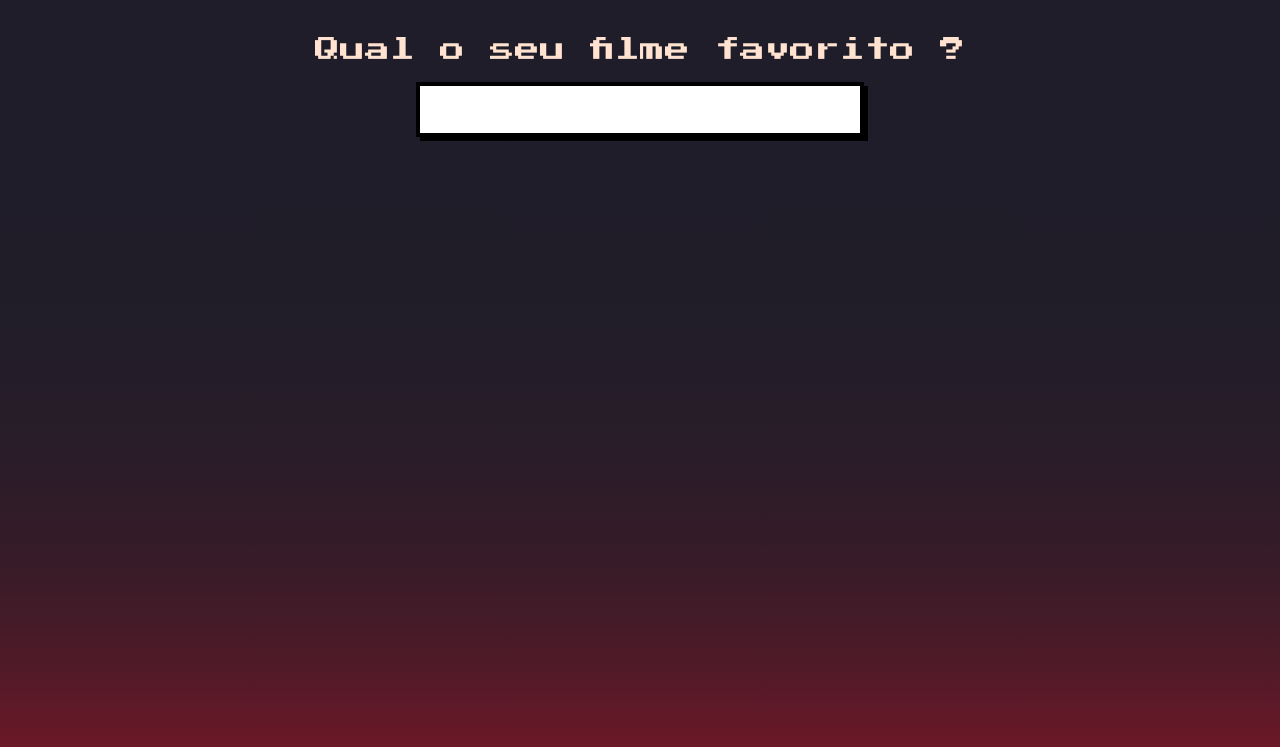
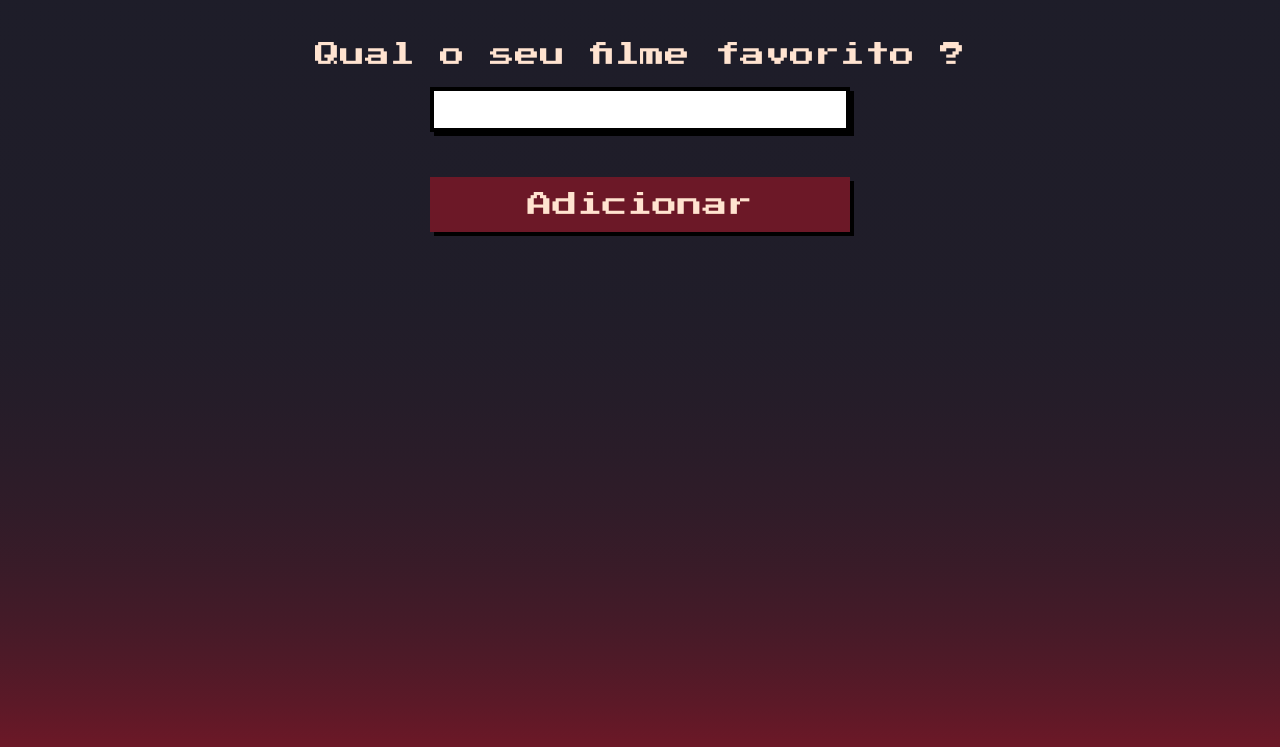
Before and after one commit to dnOlavo/favoriteflix, a plain HTML site: page index.html in a window 1280 px wide. Shown: the part 93-840 px from the top of the page. Drawn offline with Linux system fonts and the light colour scheme.

Commit message:
Creates the main-button component

```diff
--- /dev/null
+++ b/css/main-button.css
@@ -0,0 +1,22 @@
+.main-button {
+    display: block;
+    margin-left: auto;
+    margin-right: auto;
+    cursor: pointer;
+    width: 420px;
+    height: 55px;
+    font-size: 25px;
+    line-height: 25px;
+    font-family: inherit;
+    background-color: #6C1827;
+    color: #FFE3D0;
+    border: none;
+    box-shadow: 4px 4px 0px #000;
+    border-radius: 0;
+    box-sizing: border-box;
+    transition: transform 200ms ease-in-out;
+}
+
+.main-button:hover {
+    transform:scale(1.04);
+}
--- a/css/main-input.css
+++ b/css/main-input.css
@@ -13,4 +13,6 @@
     font-size: 15px;
     padding-left: 10px;
     padding-right: 10px;
+    margin-bottom: 45px;
+    box-sizing: border-box;
 }
--- a/css/main-title.css
+++ b/css/main-title.css
@@ -12,6 +12,6 @@
     line-height: 25px;
     color: #FFE3D0;
     text-shadow: none;
-    padding-top: 40px;
-    padding-bottom: 20px;
+    margin-top: 45px;
+    margin-bottom: 20px;
 }
--- a/index.html
+++ b/index.html
@@ -15,6 +15,7 @@
     <link rel="stylesheet" href="css/main-title.css">
     <link rel="stylesheet" href="css/body.css">
     <link rel="stylesheet" href="css/main-input.css">
+    <link rel="stylesheet" href="css/main-button.css">
 </head>
 
 <body>
@@ -23,6 +24,8 @@
 
     <input class="main-input" type="text">
 
+    <button class="main-button">Adicionar</button>
+
 </body>
 
 </html>
```
